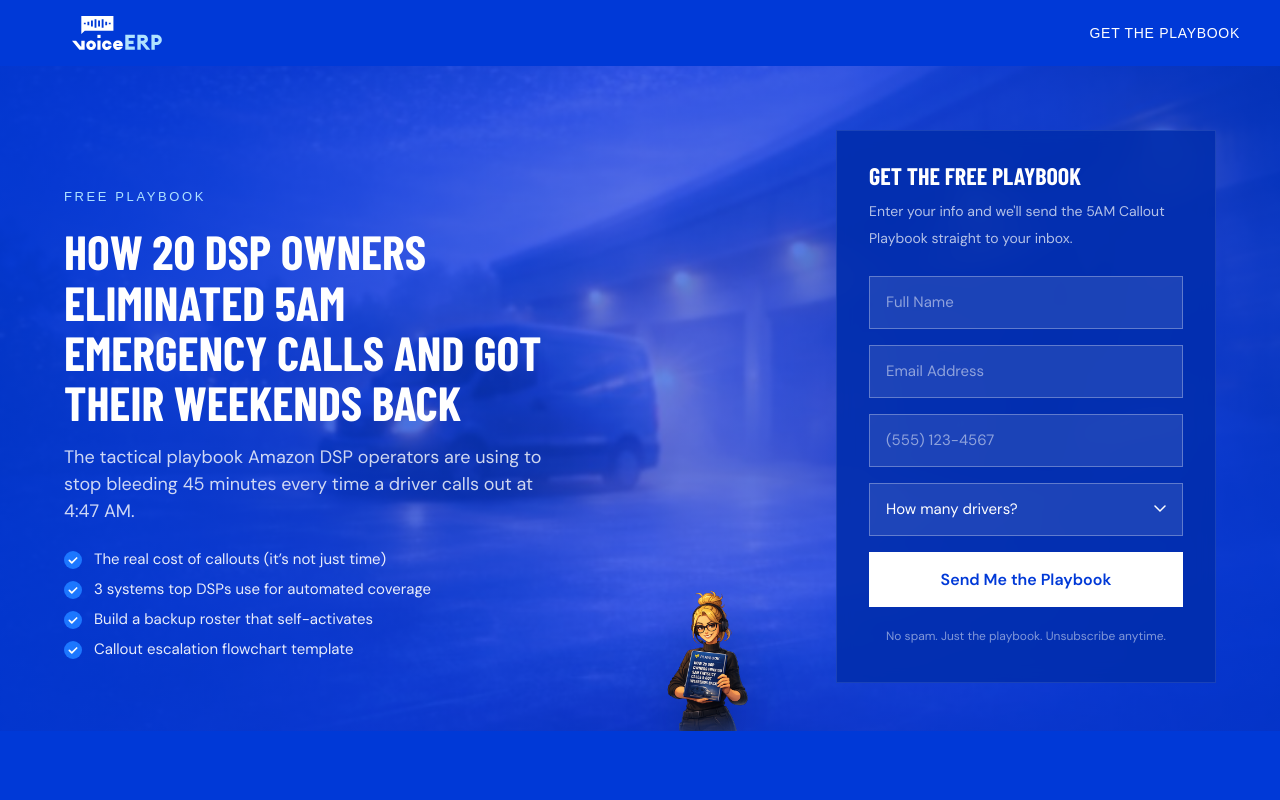
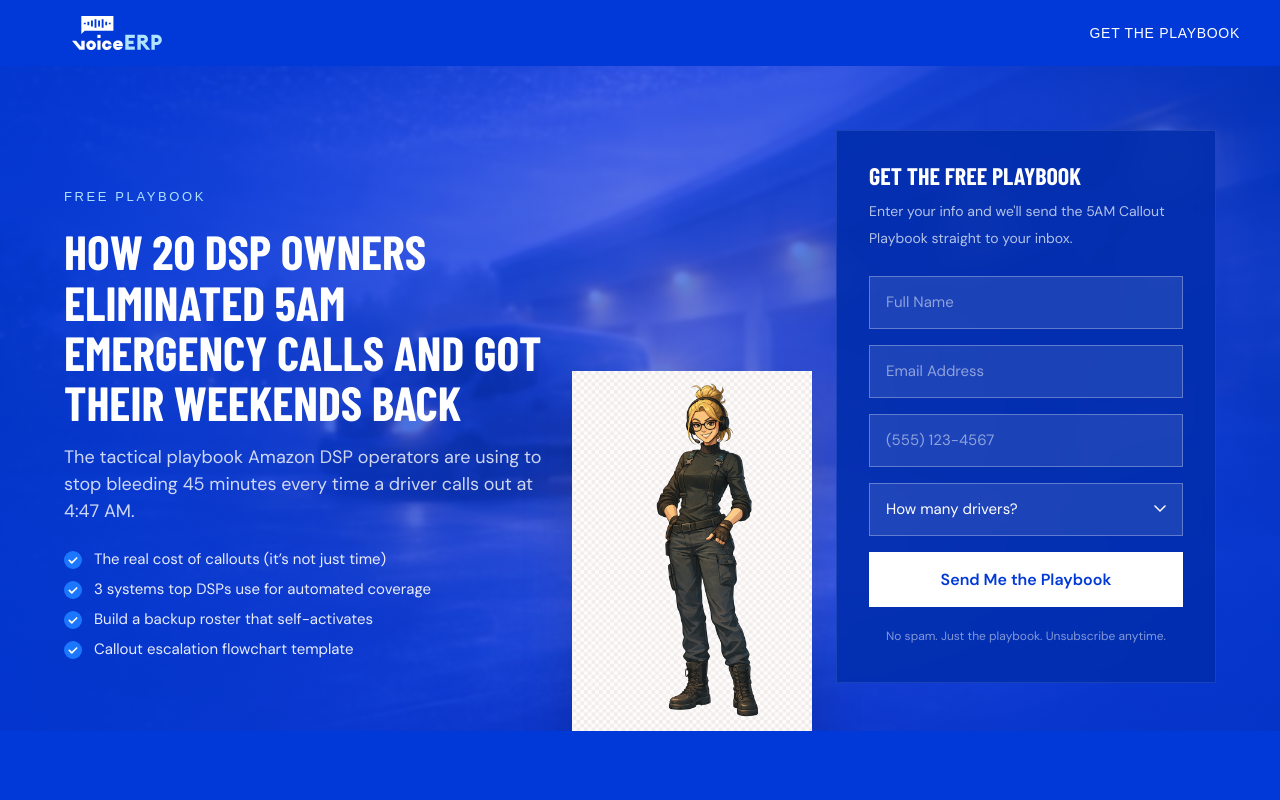
Before and after one commit to Cynthia-Concierge/voice-erp-viki, a Next.js app: page /playbook in a window 1280 px wide. Shown: the top 800 px of the page. Built offline with nearby package versions, Linux system fonts and the light colour scheme; a web font is replaced by a local one.

Commit message:
Swap in full-body Viki (viki_7) for playbook hero

```diff
--- a/src/app/playbook/page.tsx
+++ b/src/app/playbook/page.tsx
@@ -245,15 +245,15 @@ export default function PlaybookPage() {
               </button>
             </div>
 
-            {/* Center — Viki character */}
-            <div className="hidden lg:flex items-end justify-center flex-shrink-0 -mb-0 pointer-events-none select-none" style={{ width: '220px' }}>
+            {/* Center — Viki character (full-body) */}
+            <div className="hidden lg:flex items-end justify-center flex-shrink-0 pointer-events-none select-none" style={{ width: '240px' }}>
               <Image
                 src="/viki-hero.png"
                 alt="Viki — your AI dispatch assistant"
-                width={280}
-                height={400}
+                width={400}
+                height={680}
                 className="object-contain drop-shadow-2xl"
-                style={{ maxHeight: '420px' }}
+                style={{ maxHeight: '520px' }}
                 priority
               />
             </div>
```
Also changed, not shown: public/viki-hero.png.
